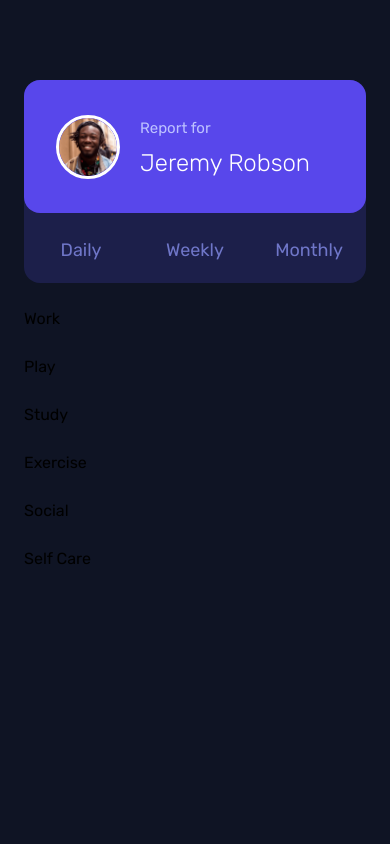
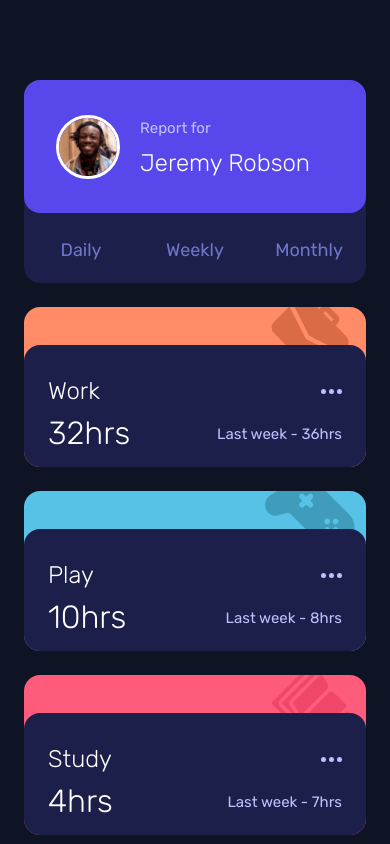
Before and after one commit to GrzywN/time-tracking-dashboard-main, a React (Vite) app: page / in a window 390 px wide. Shown: the top 844 px of the page. Built offline with nearby package versions, Linux system fonts and the light colour scheme.

Commit message:
add Card component - styling and some logic for mobile

```diff
--- a/src/components/Card.jsx
+++ b/src/components/Card.jsx
@@ -1,11 +1,41 @@
+// It has to be here, so Tailwind won't remove these classes while parsing.
+// "bg-Work bg-Play bg-Study bg-Exercise bg-Social bg-SelfCare"
+
 import PropTypes from "prop-types";
 
 export default function Card(props) {
   const { title } = props;
+  const { current } = props;
+  const { previous } = props;
 
-  return <div>{title}</div>;
+  const styleName = title.replaceAll(" ", "");
+
+  return (
+    <div
+      className={`${`bg-${styleName}`} bg-no-repeat h-[10rem] rounded-2xl relative`}
+    >
+      <div className="bg-DarkBlue  w-full h-[7.625rem] rounded-2xl px-6 py-7 absolute bottom-0 ">
+        <div className="w-full flex items-center justify-between">
+          <h1 className="text-White">{title}</h1>
+          <img
+            className="w-[1.3125rem] h-[0.3125rem]"
+            src="./src/images/icon-ellipsis.svg"
+            alt=""
+          />
+        </div>
+        <div className="w-full flex items-center justify-between">
+          <h2 className="text-White">{current}hrs</h2>
+          <p className="text-PaleBlue">
+            <small>Last week - {previous}hrs</small>
+          </p>
+        </div>
+      </div>
+    </div>
+  );
 }
 
 Card.propTypes = {
   title: PropTypes.string.isRequired,
+  current: PropTypes.number.isRequired,
+  previous: PropTypes.number.isRequired,
 };
--- a/src/components/Cards.jsx
+++ b/src/components/Cards.jsx
@@ -2,10 +2,17 @@ import Card from "./Card";
 import reportData from "../data/data.json";
 
 export default function Cards() {
+  const currentTimeframe = "weekly";
+
   let id = 0;
   const CardComponents = reportData.map((e) => {
     id += 1;
-    return <Card key={id} title={e.title} />;
+    const { current } = e.timeframes[currentTimeframe];
+    const { previous } = e.timeframes[currentTimeframe];
+    console.log(e);
+    return (
+      <Card key={id} title={e.title} current={current} previous={previous} />
+    );
   });
 
   return CardComponents;
--- a/tailwind.config.js
+++ b/tailwind.config.js
@@ -1,11 +1,8 @@
 /** @type {import('tailwindcss').Config} */
-module.exports = {
-  content: ["index.html", "./src/**/*.{vue,js,ts,jsx,tsx}"],
-  theme: {
-    extend: {
-      colors: {
+
+const extendedColors = {
   Blue: "hsl(246, 80%, 60%)",
-        Orange: `hsl(15, 100%, 70%)`,
+  Orange: "hsl(15, 100%, 70%)",
   SoftBlue: "hsl(195, 74%, 62%)",
   LightRed: "hsl(348, 100%, 68%)",
   LimeGreen: "hsl(145, 58%, 55%)",
@@ -16,6 +13,44 @@ module.exports = {
   DesaturatedBlue: "hsl(235, 45%, 61%)",
   PaleBlue: "hsl(236, 100%, 87%)",
   White: "hsl(0, 0%, 100%)",
+};
+
+module.exports = {
+  content: ["index.html", "./src/**/*.{vue,js,ts,jsx,tsx}"],
+  theme: {
+    extend: {
+      colors: extendedColors,
+      backgroundColor: {
+        Work: extendedColors.Orange,
+        Play: extendedColors.SoftBlue,
+        Study: extendedColors.LightRed,
+        Exercise: extendedColors.LimeGreen,
+        Social: extendedColors.Violet,
+        SelfCare: extendedColors.SoftOrange,
+      },
+      backgroundImage: {
+        Work: "url('./src/images/icon-work.svg')",
+        Play: "url(./src/images/icon-play.svg)",
+        Study: "url(./src/images/icon-study.svg)",
+        Exercise: "url(./src/images/icon-exercise.svg)",
+        Social: "url(./src/images/icon-social.svg)",
+        SelfCare: "url(./src/images/icon-self-care.svg)",
+      },
+      backgroundPosition: {
+        Work: "right 1.0925rem top -0.6819rem",
+        Play: "right 0.6875rem top -0.9rem",
+        Study: "right 1.0669rem top -0.3781rem",
+        Exercise: "right 1.1013rem top -0.0262rem",
+        Social: "right 0.8425rem top -0.9375rem",
+        SelfCare: "right 1.25rem top -18.7904px",
+      },
+      backgroundSize: {
+        Work: "4.875rem 4.875rem",
+        Play: "5.625rem 5.625rem",
+        Study: "4.875rem 4.875rem",
+        Exercise: "4.9781rem 3.3425rem",
+        Social: "4.6rem 6.25rem",
+        SelfCare: "4.875rem 4.875rem",
       },
     },
   },
```
Also changed, not shown: .eslintrc.js, 1 other file (tests, documents, lock files or other folders). Lines whose indentation alone changed are shown as unchanged.
